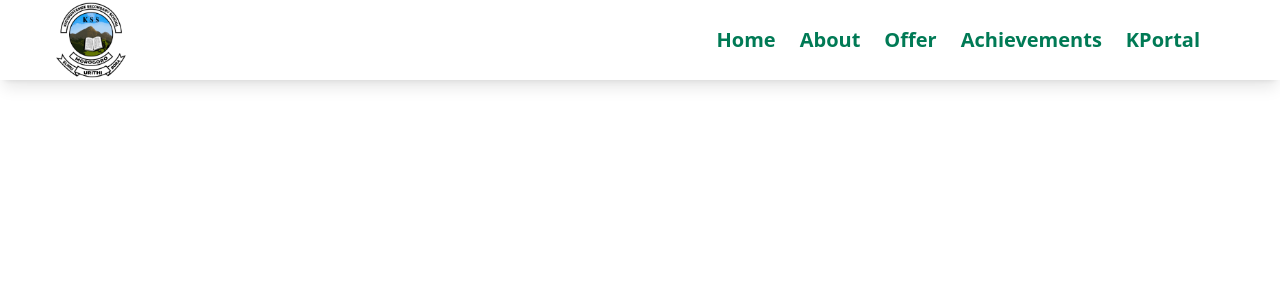
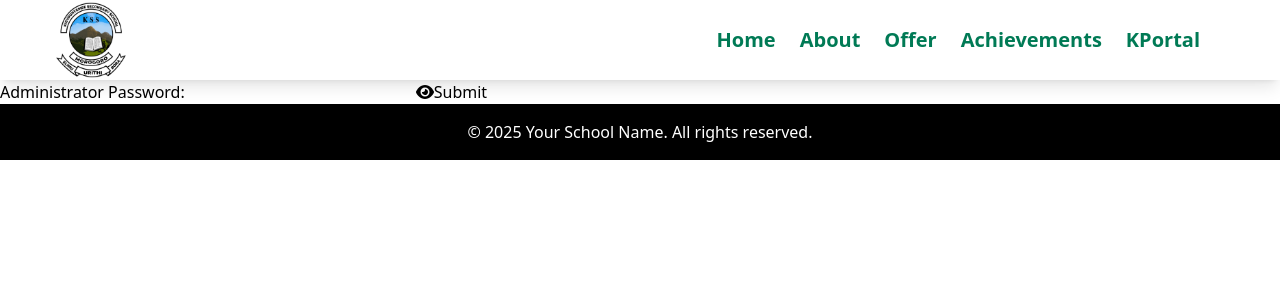
Before and after one commit to stevel419/SchoolWebsite, a React (Vite) app in the folder client/: page /PortalSignupGate in a window 1280 px wide. Shown: the top 300 px of the page. Built offline with nearby package versions, Linux system fonts and the light colour scheme.

Commit message:
Modified Login Page

```diff
--- a/client/src/App.jsx
+++ b/client/src/App.jsx
@@ -8,6 +8,8 @@ import Offer from './components/Offer.jsx';
 import Admission from './components/Admission.jsx';
 import Academics from './components/Academics.jsx';
 import PortalLogin from './PortalLogin.jsx';
+import PortalSignupGate from './PortalSignupGate.jsx';
+import PortalSignup from "./PortalSignup.jsx";
 
 function App() {
   return (
@@ -22,6 +24,8 @@ function App() {
             <Route path="/Admission" element={<Admission />} />
             <Route path="/Academics" element={<Academics />} />
             <Route path="/PortalLogin" element={<PortalLogin />} />
+            <Route path="/PortalSignupGate" element={<PortalSignupGate />} />
+            <Route path="/PortalSignup" element={<PortalSignup />} />
           </Routes>
         </main>
         <Footer />
--- a/client/src/PortalLogin.jsx
+++ b/client/src/PortalLogin.jsx
@@ -59,7 +59,7 @@ function PortalLogin() {
                 <button type="button" onClick={ togglePassword }>
                     <FontAwesomeIcon icon={ showPassword ? faEyeSlash : faEye } />
                 </button>
-                <Link to="/PortalSignup">Sign up</Link>
+                <Link to="/PortalSignupGate">Sign up</Link>
                 <button onClick={ handleLogin }>Login</button>
             </div>
         </section>
--- a/client/src/PortalSignup.jsx
+++ b/client/src/PortalSignup.jsx
@@ -1,7 +1,9 @@
 function PortalSignup() {
     return (
-        <section>
-            <></>
+        <section className="pt-20">
+            <div>
+                <h2>Sign up a new teacher</h2>
+            </div>
         </section>
     );
 }
--- /dev/null
+++ b/client/src/PortalSignupGate.jsx
@@ -0,0 +1,47 @@
+import { useState } from "react";
+import { useNavigate } from "react-router-dom";
+import { FontAwesomeIcon } from '@fortawesome/react-fontawesome';
+import { faEye, faEyeSlash } from '@fortawesome/free-solid-svg-icons';
+
+function PortalSignupGate() {
+    const [password, setPassword] = useState('');
+    const [showPassword, setShowPassword] = useState(false);
+    const [error, setError] = useState('');
+    const masterPassword = "12345678";
+    const navigate = useNavigate();
+
+    const togglePassword = () => {
+        setShowPassword(prev => !prev);
+    };
+
+    const handleSubmit = (e) => {
+        e.preventDefault();
+        if (password === masterPassword) {
+            setError('');
+            navigate('/PortalSignup');
+        } else {
+            setError('Incorrect password.');
+        }
+    }
+
+    return (
+        <section className="pt-20">
+            <div>
+                <label>Administrator Password:</label>
+                <input
+                    type={ showPassword ? "text" : "password" }
+                    required
+                    value={ password }
+                    onChange={ (e) => setPassword(e.target.value) }
+                />
+                <button type="button" onClick={ togglePassword }>
+                    <FontAwesomeIcon icon={ showPassword ? faEyeSlash : faEye } />
+                </button>
+                { error && <p>{error}</p> }
+                <button onClick={ handleSubmit }>Submit</button>
+            </div>
+        </section>
+    );
+}
+
+export default PortalSignupGate;
```
